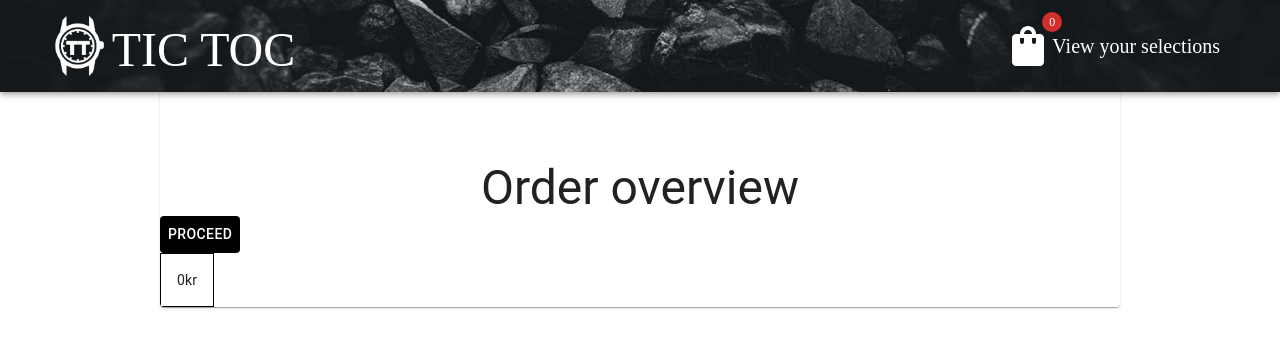
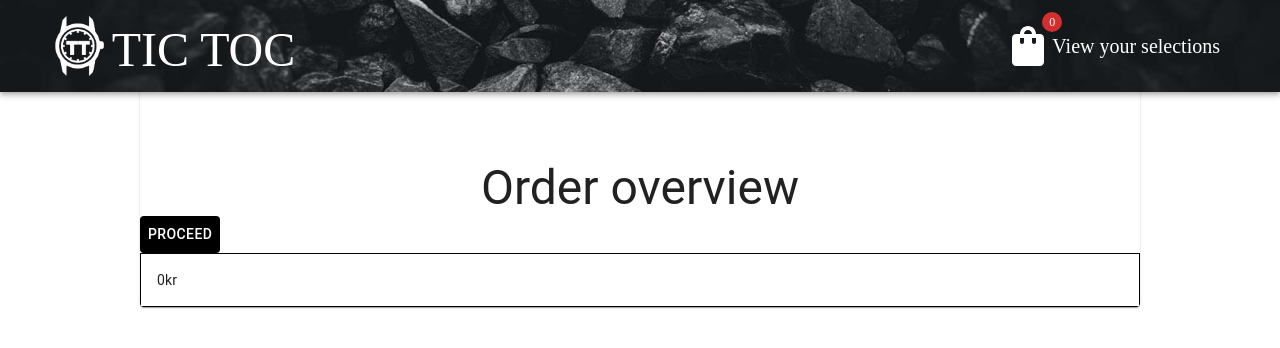
Before and after one commit to Prisberg/slutprojekt-webbshop, a React (Create React App) app: page /checkout in a window 1280 px wide. Shown: the top 348 px of the page. Built offline with nearby package versions, Linux system fonts and the light colour scheme; a web font is replaced by a local one.

Commit message:
fixed reponsive on orderOverwiew

```diff
--- a/src/components/OrderOverview.tsx
+++ b/src/components/OrderOverview.tsx
@@ -4,7 +4,7 @@ import { Link } from "react-router-dom";
 import { CartContext  } from './Context';
 import { useContext } from 'react';
 import DeleteForeverIcon from '@mui/icons-material/DeleteForever';
-import { padding } from '@mui/system';
+
 
 
 interface Props {
@@ -22,7 +22,9 @@ const Overview: React.FC<Props> = () => {
     return (
 
         <Card sx={cardStyle}>
-          <div>
+          <Box sx={{
+            backgroundColor: 'white',
+          }}>
           <Typography variant="h3" sx={{
             textAlign: 'center'
           }}>
@@ -31,18 +33,10 @@ const Overview: React.FC<Props> = () => {
 
           {cart.map((product) => (
             <Box sx={test}>
-            <Card sx={{
-              width: '15rem',
-              height: '15rem',
-              float: 'left',
-              display: 'inline',
-              marginTop: '32px',
-              marginLeft: '100px',
-              marginBottom: '2rem'
-            }}>
-              <img src={product.image}
-
-                height="100" />
+            <Card sx={cards}>
+              <img  src={product.image}
+                   height="100"
+                   />
 
            <TableCell>{product.model}</TableCell>
           <TableCell>{product.price} kr</TableCell>
@@ -65,43 +59,47 @@ const Overview: React.FC<Props> = () => {
                </Box>
 
            ))}
-          </div>
-            <div style={{
-              display: 'flex',
-              flexDirection: 'column'
+          </Box>
+            <Box sx={{
+              display:'flex',
+              flexDirection: 'column',
+              backgroundColor: 'white',
             }}>
            <Link to={'/checkout/adress'} style={{ textDecoration: 'none' }}>
                   <Button sx={button}
                   >Proceed</Button>
                 </Link>
-                </div>
+
 
             <TableCell
-            style={{border: '1px solid black'}}
+            sx={orderview}
             >{total}kr</TableCell>
+            </Box>
       </Card>
     );
 };
 
 export default Overview;
 
-  const h1: SxProps = {
-    textAlign: 'center'
-  }
-  const boxStyle: SxProps = {
-    backgroundColor: 'white',
-    paddingBottom: '1rem',
-  }
   const cardStyle: SxProps = {
-    maxWidth: '60rem',
     paddingTop: '10rem',
-
     backgroundColor: 'rgba(0,0,0,0)',
     marginLeft: 'auto',
     marginRight: 'auto',
+    textAlign: 'center',
+    width:{
+      xs: 400, // theme.breakpoints.up('xs')
+      sm: 600, // theme.breakpoints.up('sm')
+      md: 700, // theme.breakpoints.up('md')
+      lg: 1000, // theme.breakpoints.up('lg')
+      xl: 1200, // theme.breakpoints.up('xl')
+
+    }
+
   }
   const button: SxProps = {
     display: 'flex',
+    alignItems: 'end',
     justifyContent: 'center',
     backgroundColor: 'black',
     color: '#fff',
@@ -110,14 +108,6 @@ export default Overview;
         color: '#fff',
     },
 }
-const buttonAlign: SxProps = {
-    display: 'flex',
-    justifyContent: 'center',
-    marginLeft: '25%',
-    marginRight: '25%',
-    marginTop: '40rem',
-    marginBottom: '1rem'
-}
 const removeButton: SxProps = {
     display: 'flex',
     justifyContent: 'center',
@@ -125,10 +115,26 @@ const removeButton: SxProps = {
 }
 const icon: SxProps = {
     color: 'black',
-    fontSize: '2rem'
+    fontSize: '2rem',
+
 }
 const test: SxProps = {
     display: {xs: 'flex', lg:'unset'},
     justifyContent: {xs: 'center', lg:'unset'},
-    marginRight: {xs: '25%', lg:'none'}
+    marginRight: {xs: '25%', lg:'none'},
+
 }
+const cards: SxProps={
+  height: '15rem',
+  float: 'left',
+  display: 'inline',
+  marginTop: '32px',
+  marginLeft: '100px',
+  marginBottom: '2rem',
+
+}
+const orderview: SxProps={
+  border: '1px solid black',
+  display: 'flex',
+  backgroundColor: 'white',
+}
```
